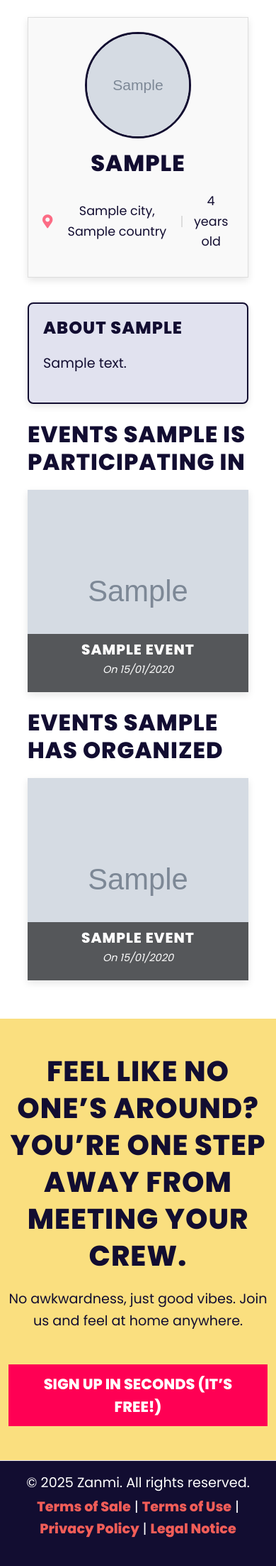
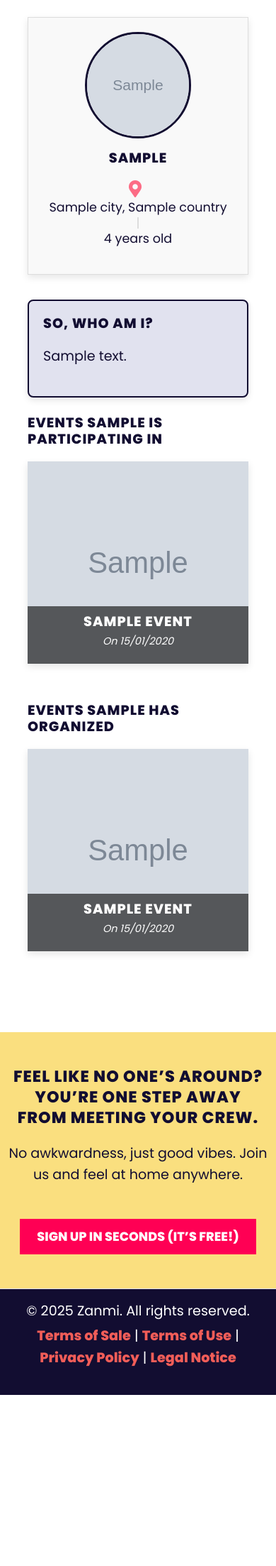
Before and after one commit to jafty/rafiki, a Django app: template events/templates/events/profile.html in a window 390 px wide. Shown: the part 57-2263 px from the top of the page at 71% size. After the commit the page ends 2022 px from the top, so only its background shows below. Run offline with Django 5.2, Linux system fonts and the light colour scheme; the template is opened without the code that fills it: most values are stand-ins (such as "Sample title", 1, 10 or a date in 2020); grey boxes marked "Sample" are stand-in pictures; some libraries are stand-ins or nearby versions.

Commit message:
redesign tweaks

```diff
--- a/events/templates/events/create_event.html
+++ b/events/templates/events/create_event.html
@@ -66,7 +66,7 @@
                                 <label for="is_location_hidden" class="form-check-label fw-bold">Hide Address?</label>
                                 {{ form.is_location_hidden|add_class:"form-check-input" }}
                             </div>
-                            <button type="submit" class="btn btn-primary w-25">Create</button>
+                            <button type="submit" class="btn btn-primary">Create</button>
                         </form>
                     </div>
                 </div>
--- a/events/templates/events/edit_event.html
+++ b/events/templates/events/edit_event.html
@@ -54,7 +54,7 @@
             <label for="is_location_hidden" class="form-check-label fw-bold">Hide Address?</label>
             {{ form.is_location_hidden|add_class:"form-check-input" }}
         </div>
-        <button type="submit" class="btn btn-primary w-25">Save Changes</button>
+        <button type="submit" class="btn btn-primary ">Save Changes</button>
     </form>
 </div>
 {% endblock %}
--- a/events/templates/events/profile.html
+++ b/events/templates/events/profile.html
@@ -40,7 +40,7 @@
         <div class="col-md-8">
             <!-- Blue Box for Description -->
             <div class="profile-description-box mb-4">
-                <h3 class="font-weight-bold">About {{ profile.user.username }}</h3>
+                <h3 class="font-weight-bold">So, who am I?</h3>
                 <p>{{ profile.description|default:"No description available."|linebreaks }}</p>
             </div>
 
--- a/static/css/custom.css
+++ b/static/css/custom.css
@@ -119,7 +119,7 @@ p {
     height: calc(100vh - 60px);
     background-image: url("/static/images/hero.jpg");
     background-size: cover; /* L'image couvre tout le container */
-    background-position: top; /* Centre l'image */
+    background-position: center;
     background-repeat: no-repeat; /* Évite les répétitions */
 }
 
@@ -496,7 +496,8 @@ form.rounded {
 }
 
 .profile-card .fa-map-marker-alt {
-    font-size: 1.2rem;
+    font-size: 1.5rem; /* Augmente la taille */
+    color: #A0CFD3; /* Bleu clair */
 }
 
 .profile-card .d-flex {
@@ -648,6 +649,7 @@ form.rounded {
     background-color: #fff ;
     padding-bottom: 160px;
     padding-top: 90px;
+}
 
 .why-col {
     /* background-color: #E1E2EF ;  */
@@ -679,6 +681,13 @@ form.rounded {
 }
 
 @media (max-width: 768px) {
+    .profile-card p {
+        display: flex;
+        flex-direction: column; /* Empile les éléments */
+        align-items: center; /* Centre les éléments */
+        text-align: center; /* Centre le texte */
+    }
+
     .why-title {
         text-align: center; /* Centrer le titre sur mobile */
     }
@@ -688,4 +697,24 @@ form.rounded {
     .row {
         margin-bottom: 30px; /* Réduit l’espacement sur mobile */
     }
+
+    h1 {
+        font-size: 1.6rem !important; /* Ajuste la taille pour les petits écrans */
+    }
+
+    h2 {
+        font-size: 1.4rem !important;
+    }
+
+    h3 {
+        font-size: 1.2rem !important;
+    }
+
+    .btn-primary {
+        font-size: 1.1em;
+    }
+
+    .hero-overlay p {
+        font-size: 1.1em !important;
+    }
 }
```
Also changed, not shown: static/images/discover.jpg, static/images/event3.jpg, static/images/hero.jpg, static/images/uncompressed_images/discover.jpg, static/images/young-smiling.jpg, 3 other files.
